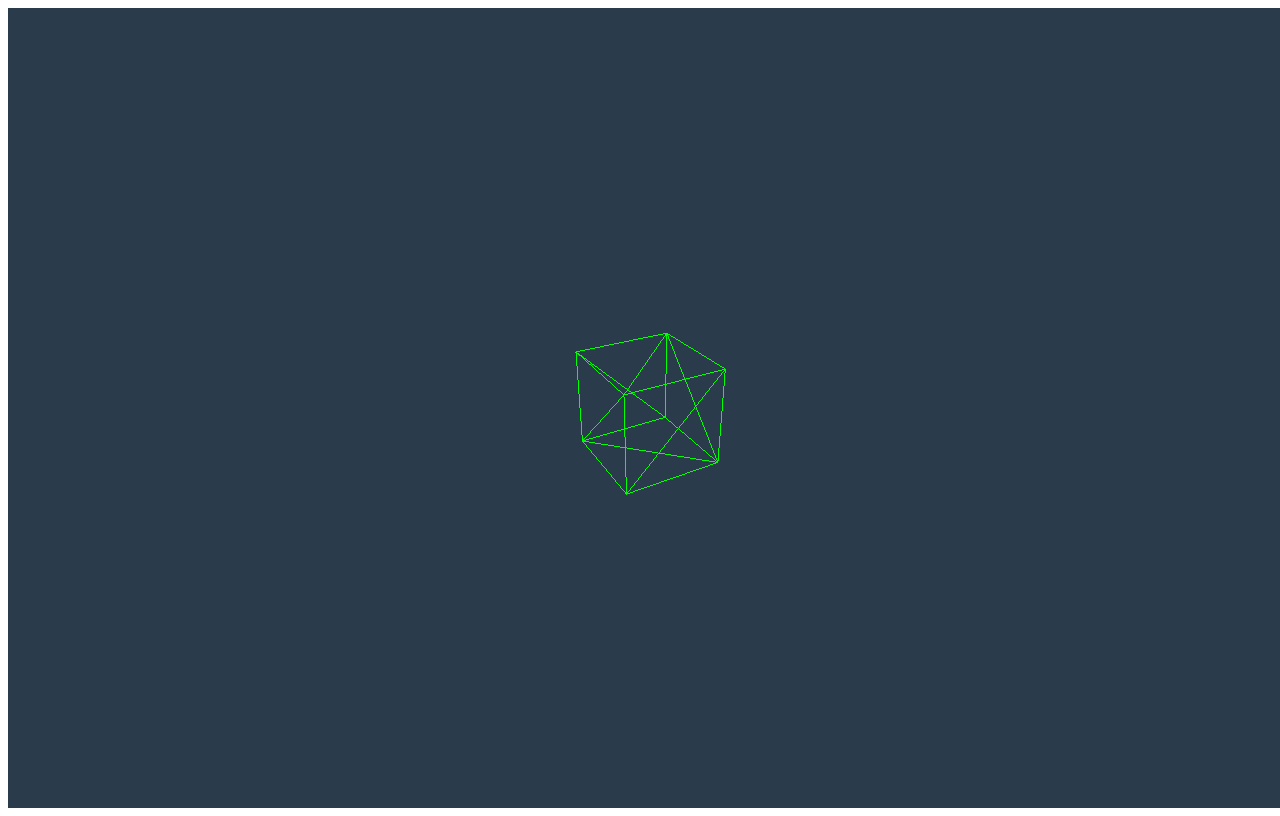
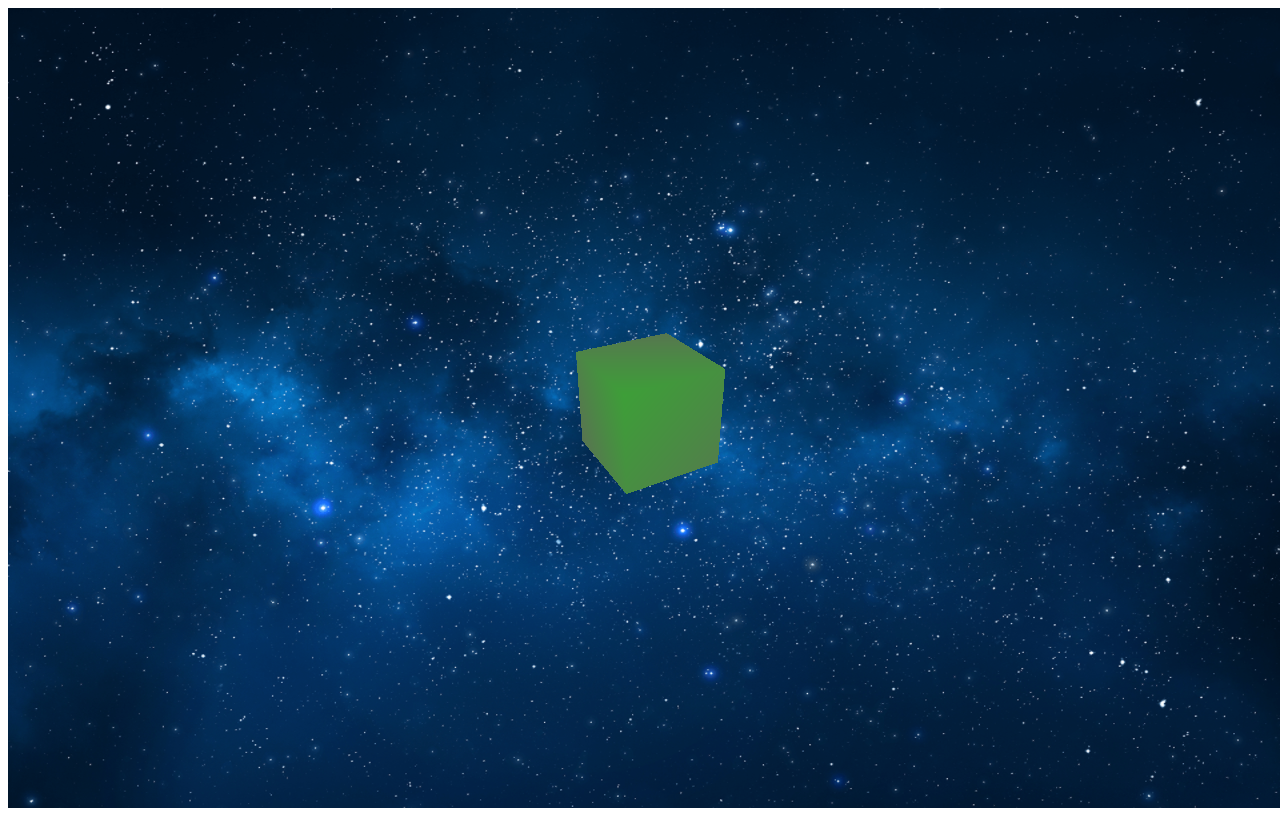
Before and after one commit to HectorDevx/hello-cube, a plain HTML site: page index.html in a window 1280 px wide. Drawn offline with nearby package versions, Linux system fonts and the light colour scheme; animation ran at ten frames a second.

Commit message:
Background and README

```diff
--- a/index.html
+++ b/index.html
@@ -10,7 +10,15 @@
     <script>
       // Create scene
       var scene = new THREE.Scene();
-      scene.background = new THREE.Color(0x2a3b4c);
+      // scene.background = new THREE.Color(0x2a3b4c);
+      // scene.background = new THREE.Color("pink");
+      scene.background = new THREE.Color("rgb(55, 66, 245)");
+      scene.fog = new THREE.Fog(0x76456c, 0.1, 8);
+
+      var loader = new THREE.TextureLoader();
+      loader.load("./background.png", function (texture) {
+        scene.background = texture;
+      });
 
       // Add camara
       var camera = new THREE.PerspectiveCamera(
@@ -27,7 +35,7 @@
       var geometry = new THREE.BoxGeometry();
       var material = new THREE.MeshBasicMaterial({
         color: 0x00ff00,
-        wireframe: true,
+        wireframe: false,
       });
       var cube = new THREE.Mesh(geometry, material);
 
```
Also changed, not shown: background.png (added), 2 other files.
